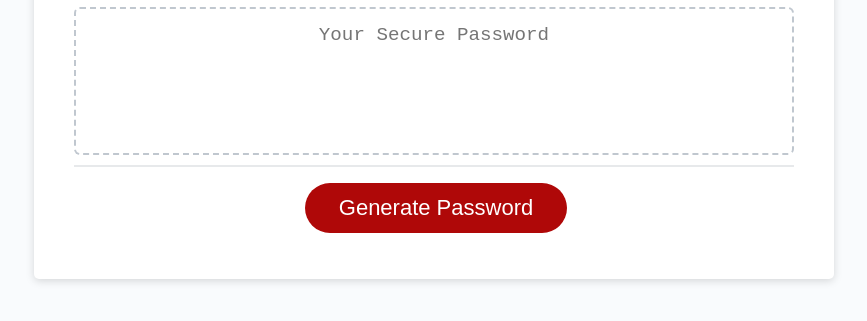
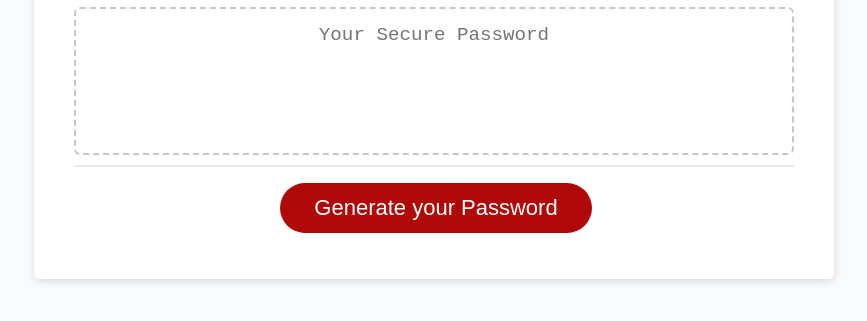
Before and after one commit to Jthui95/java-password-generator, a plain HTML site: page index.html in a window 1280 px wide. Shown: the part 241-562 px from the top of the page, without its empty margins (206-1073 px from the left). Drawn offline with Linux system fonts and the light colour scheme.

Commit message:
removed devlop folder so the code will run.

```diff
--- a/Develop/index.html
+++ b/index.html
@@ -25,7 +25,7 @@
           ></textarea>
         </div>
         <div class="card-footer">
-          <button id="generate" class="btn">Generate Password</button>
+          <button id="generate" class="btn">Generate your Password</button>
         </div>
       </div>
     </div>
```
Also changed, not shown: script.js (renamed from Develop/script.js), style.css (renamed from Develop/style.css), 1 other file.
